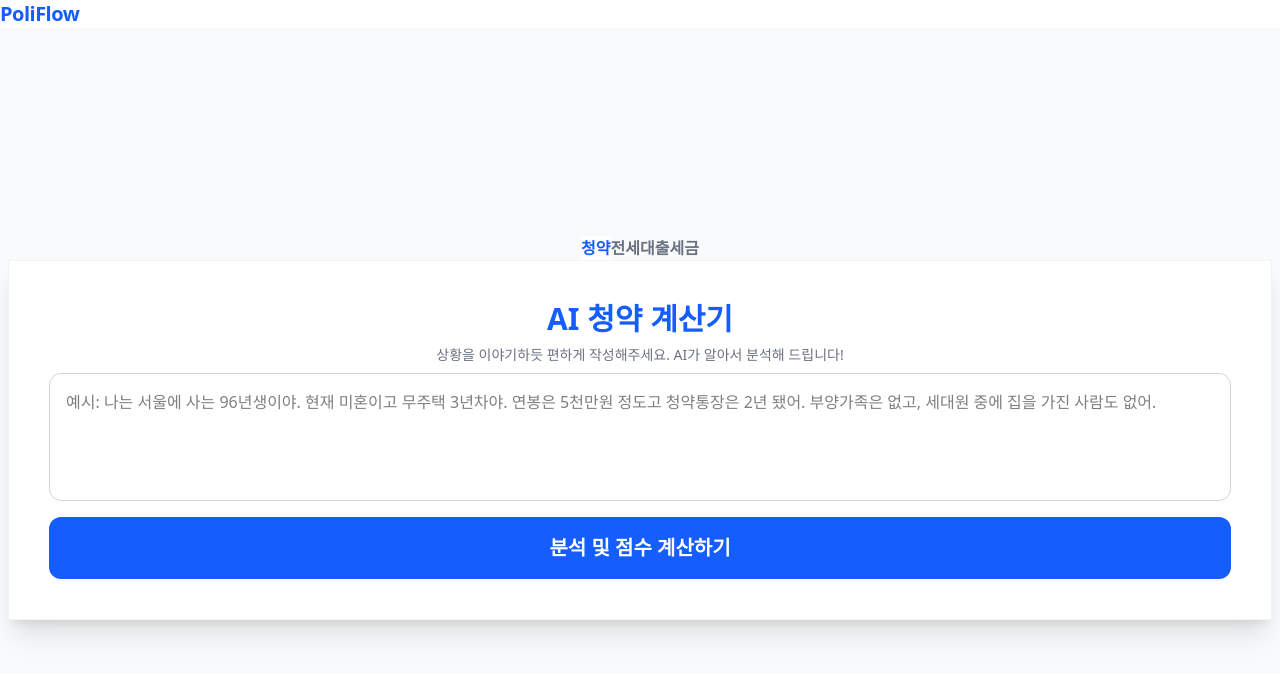
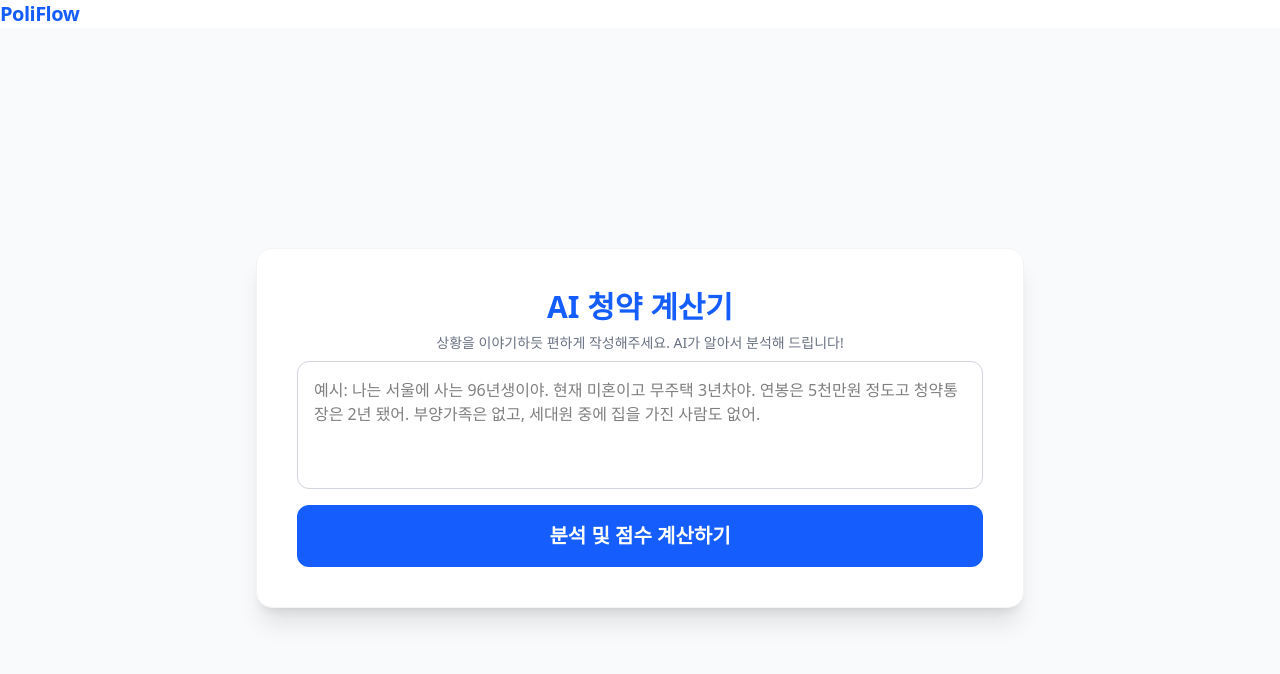
Before and after one commit to IhKim848/PoliFlow, a React (Create React App) app in the folder front/: page /calculator in a window 1280 px wide. Shown: the top 674 px of the page. Built offline with nearby package versions, Linux system fonts and the light colour scheme.

Commit message:
청약 계산기만 보이도록 수정

```diff
--- a/front/src/pages/CalculatorPage.jsx
+++ b/front/src/pages/CalculatorPage.jsx
@@ -2,10 +2,6 @@ import React, { useState } from 'react';
 import { Link } from 'react-router-dom';
 
 export default function CalculatorPage() {
-
-  const [activeTab, setActiveTab] = useState('청약');
-  const tabs = ['청약', '전세', '대출', '세금'];
-
   const [userInput, setUserInput] = useState('');
   const [result, setResult] = useState(null);
   const [isLoading, setIsLoading] = useState(false);
@@ -43,7 +39,6 @@ export default function CalculatorPage() {
 
   return (
     <>
-
       <div className="fixed top-8 left-8 md:top-10 md:left-10 z-50">
         <Link to="/">
           <h2 className="font-bold tracking-tight text-xl md:text-xl text-blue-600 hover:text-blue-700 transition-colors">
@@ -53,26 +48,11 @@ export default function CalculatorPage() {
       </div>
 
       <div className="flex flex-col items-center justify-center min-h-screen bg-gray-50 p-4 md:p-8">
-      <div className = "w-full max-w-2xl mt-16 md:mt-0">
-        <div className="flex justify-center overflow-x-auto gap-1 w-full">
-          {tabs.map((tab) => (
-            <button
-              key={tab}
-              onClick={() => setActiveTab(tab)}
-              className={`px-6 py-3 font-bold text-lg rounded-t-xl transition-colors ${
-                activeTab === tab
-                  ? 'bg-white text-blue-600 border-t border-x border-gray-200'
-                  : 'bg-gray-200 text-gray-500 hover:bg-gray-300'
-              }`}
-            >
-              {tab}
-            </button>
-          ))}
-      </div>
-      <div className="bg-white p-6 md:p-10 rounded-b-2xl rounded-tr-2xl shadow-xl w-full border-t-0 border border-gray-100">
 
-          {activeTab === '청약' ? (
-            <>
+        <div className="w-full max-w-3xl mt-16 md:mt-0">
+
+          <div className="bg-white p-6 md:p-10 rounded-2xl shadow-xl w-full border border-gray-100">
+
             <h1 className="text-3xl font-bold mb-2 text-center text-blue-600">AI 청약 계산기</h1>
             <p className="text-sm md:text-base text-gray-500 text-center mb-8">상황을 이야기하듯 편하게 작성해주세요. AI가 알아서 분석해 드립니다!</p>
 
@@ -171,17 +151,10 @@ export default function CalculatorPage() {
                 )}
               </div>
             )}
-            </>
-          ) : (
-            <div className="flex flex-col items-center justify-center py-20 text-gray-500">
-              <span className="text-3xl mb-4">🚧</span>
-              <h2 className="text-xl font-bold mb-2">{activeTab} 계산기</h2>
-              <p>추후 추가될 예정입니다.</p>
-            </div>
-          )}
 
           </div>
         </div>
+
       </div>
     </>
   );
```
Lines whose indentation alone changed are shown as unchanged.
